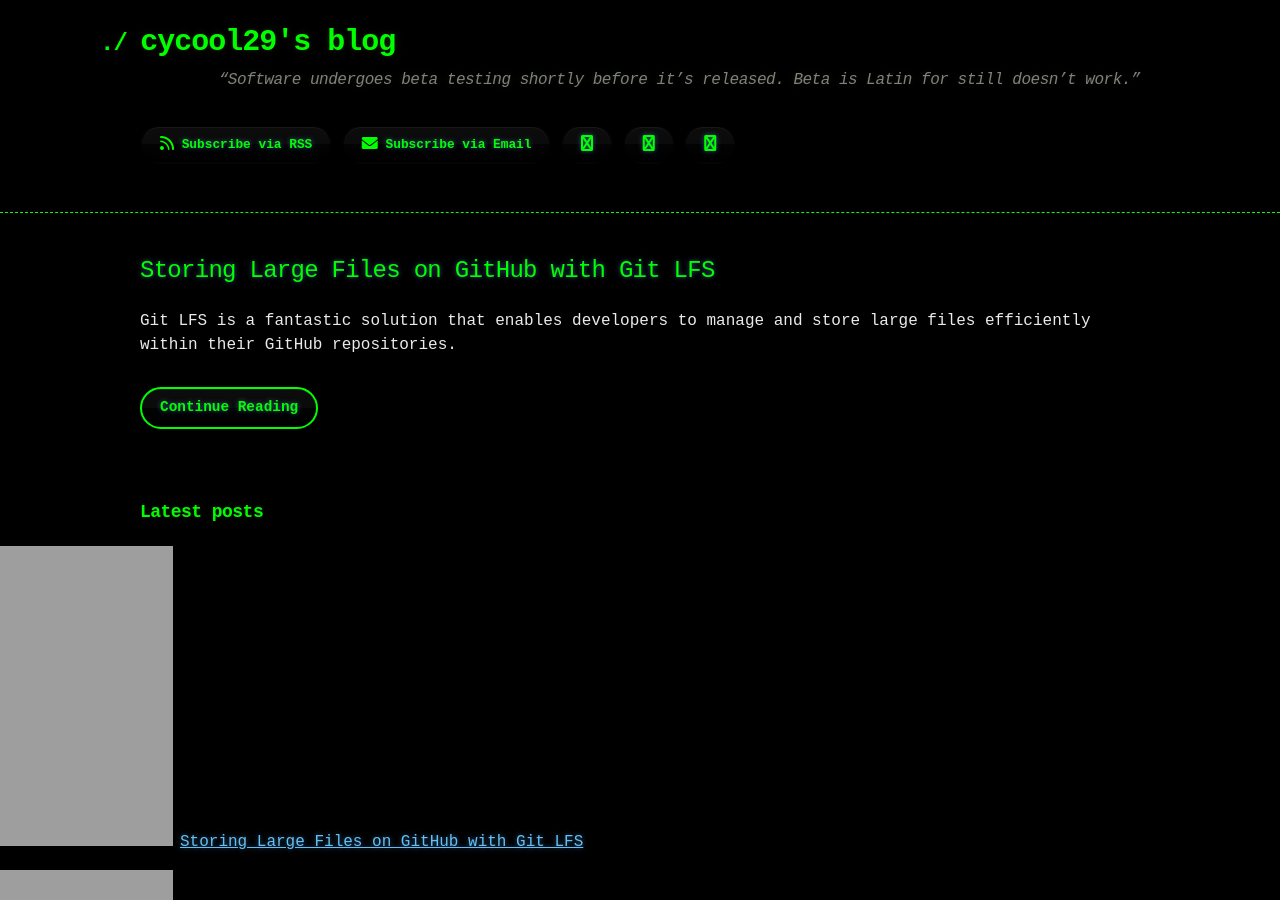
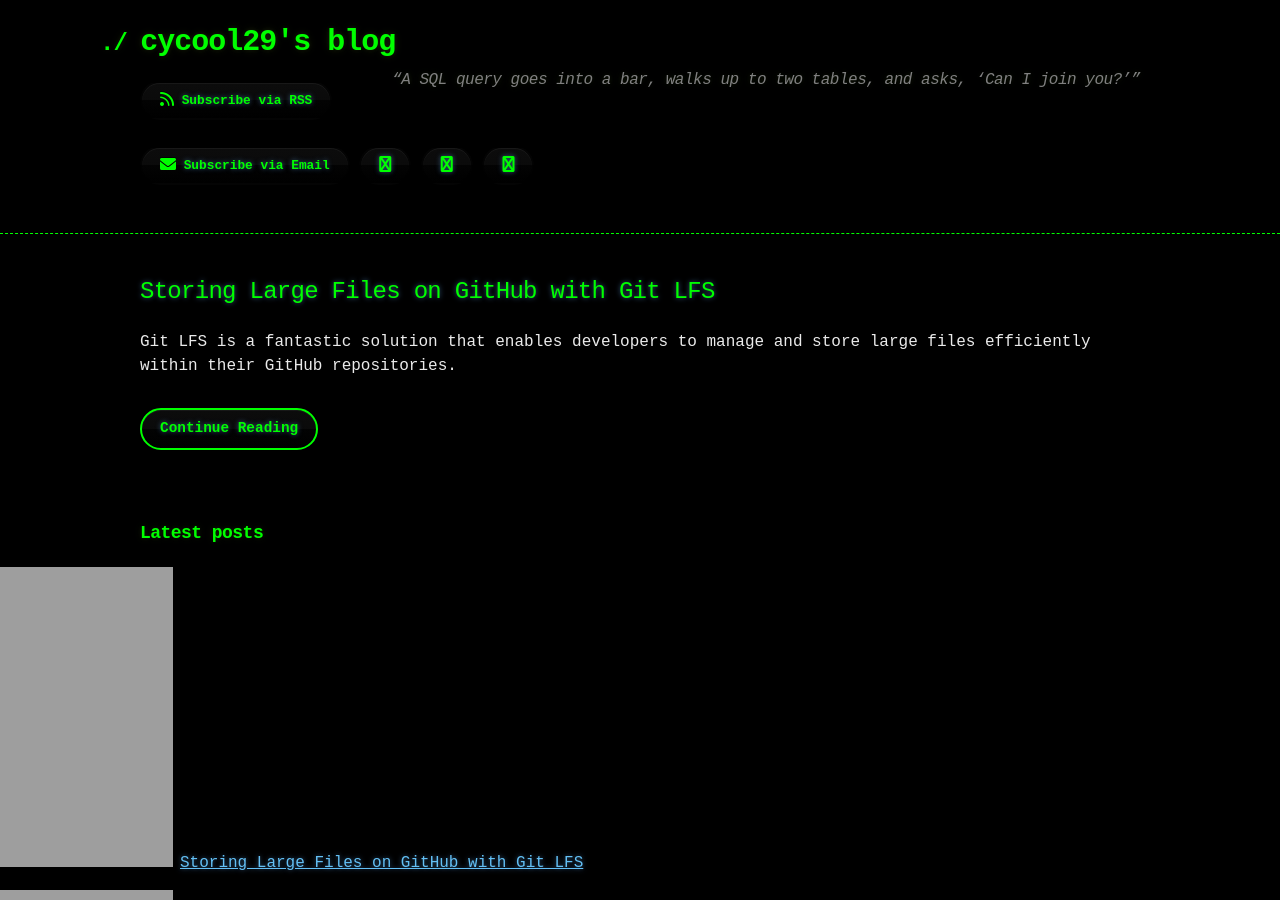
Before and after one commit to cycool29/cycool29.github.io, a Jekyll site: the page built from index.md, in a window 1280 px wide and 900 px high. Built offline with Jekyll 4.4.1, drawn with Linux system fonts in a browser that asks for light colours; a style sheet for code colours, icons or effects is not loaded.

Commit message:
Update quotes

```diff
--- a/_config.yml
+++ b/_config.yml
@@ -1,5 +1,5 @@
 title: cycool29's blog
-description: "“Software undergoes beta testing shortly before it’s released. Beta is Latin for still doesn’t work.” "
+description: "“A SQL query goes into a bar, walks up to two tables, and asks, ‘Can I join you?’” "
 bio: A high school student. Intermediate in Python, Git, Bash. Learning JavaScript. He/Him. "
 author: cycool29
 url: https://cycool29.github.io
```
